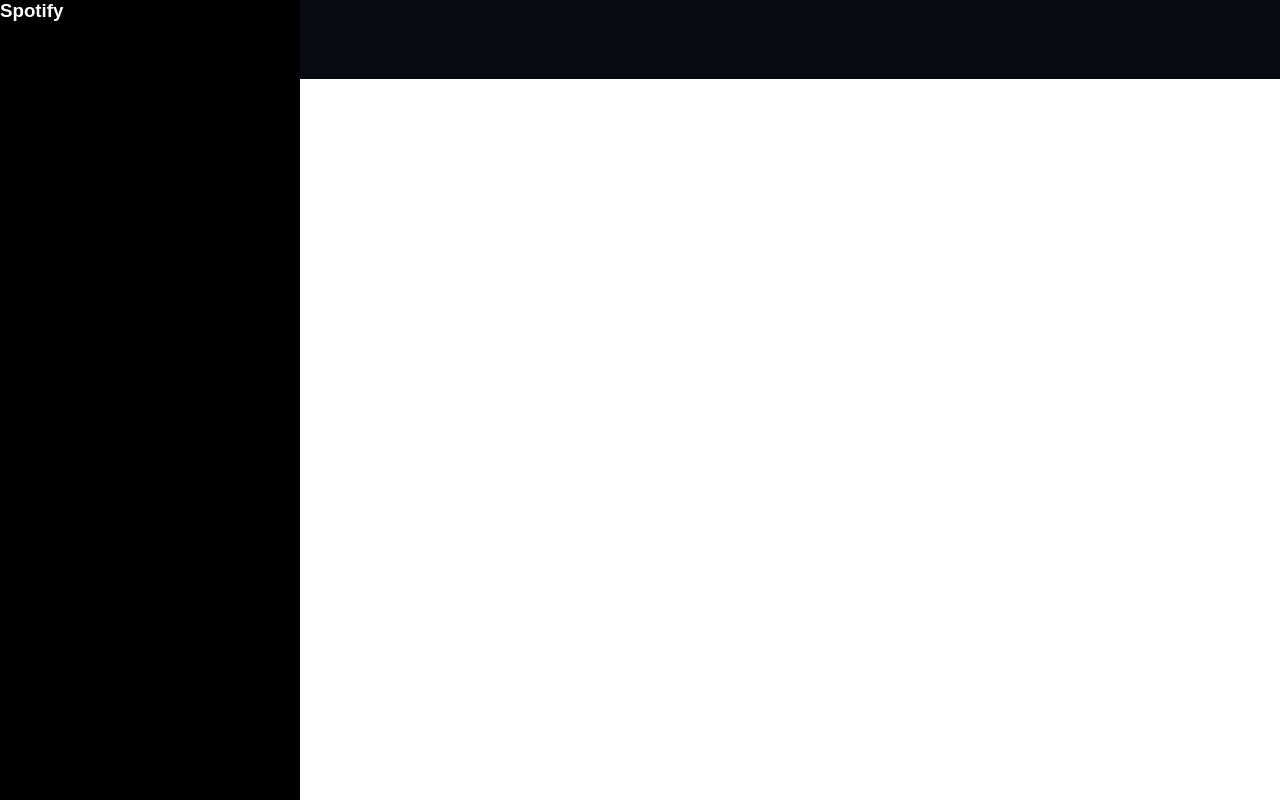
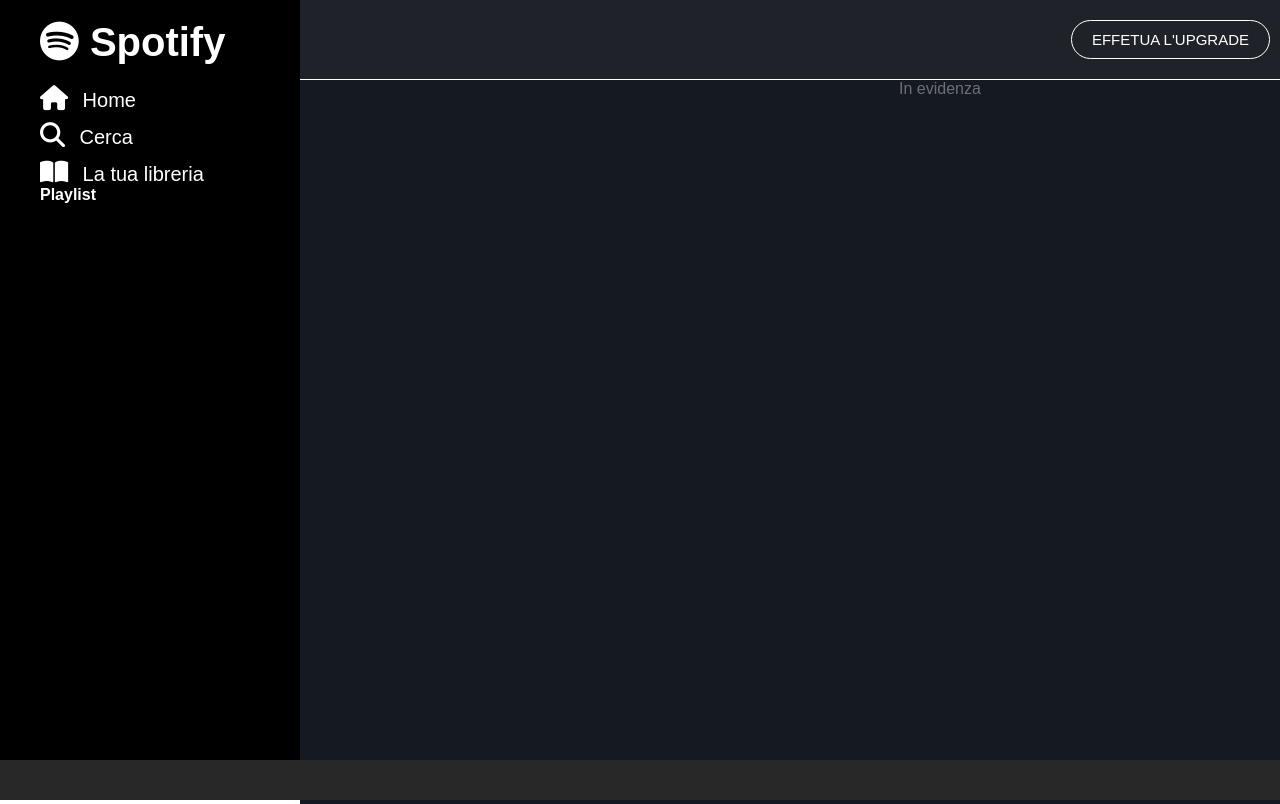
Before and after one commit to tomms25/html-css-spotifyweb, a plain HTML site: page index.html in a window 1280 px wide. Shown: the top 804 px of the page. Drawn offline with Linux system fonts and the light colour scheme; a web font is replaced by a local one.

Commit message:
prove strutturazione main

```diff
--- a/css/master.css
+++ b/css/master.css
@@ -6,14 +6,37 @@
 
 body{
     font-family: 'Myriad Pro', sans-serif;
+    text-decoration: none;
+    list-style-type: none;
 }
 
+h3, h4{
+    color: white;
+    font-weight: bold;
+}
 
+ul{
+    list-style-type: none;
+}
+
+li+li{
+    margin-top: 10px;
+}
+
+a{
+    text-decoration: none;
+}
+
+/* header with upgrade botton */
 
 .botton{
     background-color: #080b12;
-    margin-left: 300px;
+    opacity: 90%;
     width: 100%;
+    position: fixed;
+    top: 0;
+    right: 0;
+    z-index: 300;
     display: flex;
     justify-content: flex-end;
     align-items: center;
@@ -21,6 +44,7 @@
 }
 
 .botton a{
+    margin-right: 10px;
     color: white;
     border: 1px solid white;
     text-decoration: none;
@@ -29,9 +53,13 @@
     font-size: 15px;
 }
 
+
+/* Sidebar */
+
 .wrapper{
     background-color: #000000;
     height: 100%;
+    width: 300px;
     position: fixed;
     top: 0;
     left: 0;
@@ -42,10 +70,65 @@
 }
 
 .sidebar-container{
-    width: 300px;
+    flex-basis: 300px;
+    margin: 20px 40px;
+}
+
+.sidebar-container h3, span, i{
+    color:white;
+    font-size: 40px;
+}
+
+.side-menu{
+    margin-top: 20px;
+}
+
+.side-menu i{
+    font-size: 25px;
+}
+
+.side-menu span{
+    font-size: 20px;
+    margin-left: 10px;
 }
 
 
-.sidebar-container h3{
-    color: white;
+
+/* Album section */
+.album-container{
+    background-color: #141922;
+    height: 1000px;
+    max-width: 1480px;
+    width: 100%;
+    margin-left: 300px;
 }
+
+
+.category-menu{
+    width: 100%;
+    margin-top: 80px;
+    display: flex;
+    justify-content: center;
+
+}
+
+.category-menu a{
+    color: #6d6f75;
+}
+
+
+/* Playbar */
+
+.playbar-container{
+    background-color: #282828;
+    width: 100%;
+    position: fixed;
+    bottom: 0;
+    left: 0;
+    right: 0;
+    z-index: 300;
+    display: flex;
+    justify-content: space-between;
+    align-items: center;
+    padding: 20px 0;
+}
--- a/index.html
+++ b/index.html
@@ -6,6 +6,7 @@
     <meta name="viewport" content="width=device-width, initial-scale=1.0">
     <link rel="stylesheet" href="css/master.css">
     <link href="http://fonts.cdnfonts.com/css/myriad-pro" rel="stylesheet">
+    <link rel="stylesheet" href="https://cdnjs.cloudflare.com/ajax/libs/font-awesome/6.2.0/css/all.min.css">
     <title>Spotify</title>
 </head>
 <body>
@@ -23,18 +24,88 @@
     <!-- Sidebar -->
     <div class="wrapper">
         <div class="sidebar-container">
-            <h3>Spotify</h3>
+            <div class="notehead">
+                <h3>
+                    <span>
+                        <i class="fa-brands fa-spotify"></i>
+                    </span>
+                    Spotify
+                </h3>
+            </div>
+            <div class="side-menu">
+                <nav>
+                    <ul>
+                        <li>
+                            <a href="menu-icon">
+                                <i class="fa-sharp fa-solid fa-house"></i>
+                                <span>Home</span>
+                            </a>
+
+                        </li>
+                        <li>
+                            <a href="menu-icon">
+                                <i class="fa-solid fa-magnifying-glass"></i>
+                                <span>Cerca</span>
+                            </a>
+
+                        </li>
+                        <li>
+                            <a href="menu-icon">
+                                <i class="fa-solid fa-book-open"></i>
+                                <span>La tua libreria</span>
+                            </a>
+
+                        </li>
+                    </ul>
+                </nav>
+            </div>
+
+            <div class="playlist">
+                <h4>
+                    Playlist
+                </h4>
+                <nav>
+                    <ul>
+                        <li>
+
+                        </li>
+                        <li></li>
+                        <li></li>
+                        <li></li>
+                        <li></li>
+                        <li></li>
+                        <li></li>
+                        <li></li>
+                    </ul>
+                </nav>
+            </div>
+
         </div>
     </div>
 
 
 
     <!-- Album section -->
-    <main></main>
+    <main>
+        <div class="album-container">
+            <div class="category-menu">
+                <ul>
+                    <li>
+                        <a href="category">In evidenza</a>
+                    </li>
+                </ul>
+            </div>
+            <div class="recently-choice"></div>
+            <div class="jlist"></div>
+            <div class="popular-artist"></div>
+        </div>
+    </main>
 
 
     <!-- Playbar -->
-    <footer></footer>
+    <footer>
+        <div class="playbar-container"></div>
+    </footer>
 
 
 
```
